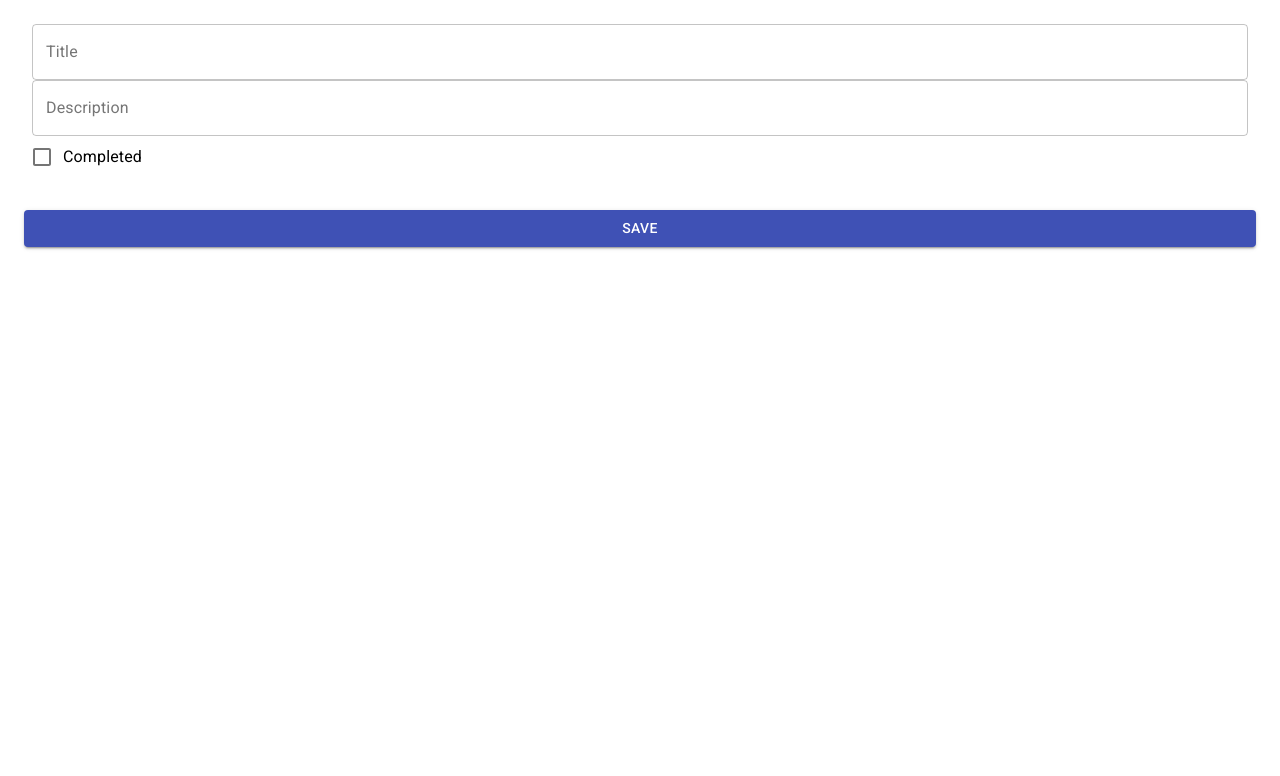
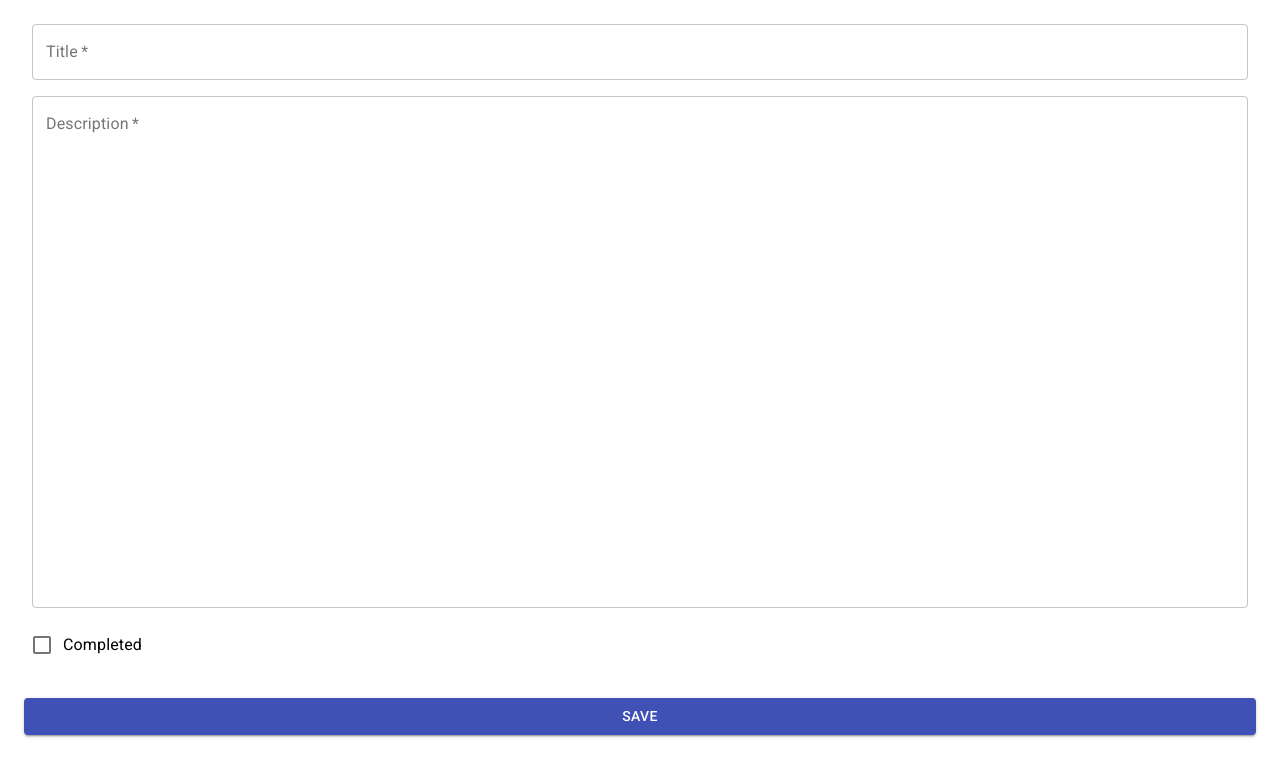
Before and after one commit to tommios/ToDo-app, a React (Create React App) app in the folder client/: page /todos/new in a window 1280 px wide. Shown: the top 776 px of the page. Built offline with nearby package versions, Linux system fonts and the light colour scheme; no server answers.

Commit message:
edit TodoForm

```diff
--- a/client/src/components/forms/TodoForm.js
+++ b/client/src/components/forms/TodoForm.js
@@ -19,7 +19,7 @@ const useStyles = makeStyles((theme) => ({
 }));
 
 const TodoForm = (props) => {
-  console.log("props TodoForm: ", props);
+  // console.log("props TodoForm: ", props);
   const classes = useStyles();
 
   const { formData: original, onSubmit } = props;
@@ -49,11 +49,12 @@ const TodoForm = (props) => {
   return (
     <form className={classes.form} noValidate>
       <Grid container spacing={2}>
-        <Grid item xs={12} lg={12} sm={12}>
+        {/* <Grid item xs={12} lg={12} sm={12} spacing={2}> */}
         <Grid item xs={12}>
           <TextField
             variant="outlined"
             fullWidth
+            required
             id="title"
             label="Title"
             name="title"
@@ -66,6 +67,10 @@ const TodoForm = (props) => {
           <TextField
             variant="outlined"
             fullWidth
+            required
+            multiline
+            rows={25}
+            rowsMax={25}
             name="body"
             label="Description"
             type="text"
@@ -80,16 +85,14 @@ const TodoForm = (props) => {
             control={
               <Checkbox
                 checked={todo.completed || false}
-                  onChange={(e) =>
-                    handleChange("completed", !!e.target.checked)
-                  }
+                onChange={(e) => handleChange("completed", !!e.target.checked)}
                 color="primary"
               />
             }
             label="Completed"
           />
         </Grid>
-        </Grid>
+        {/* </Grid> */}
 
         <Button
           type="submit"
```
Also changed, not shown: 1 other file (tests, documents, lock files or other folders). Lines whose indentation alone changed are shown as unchanged.
